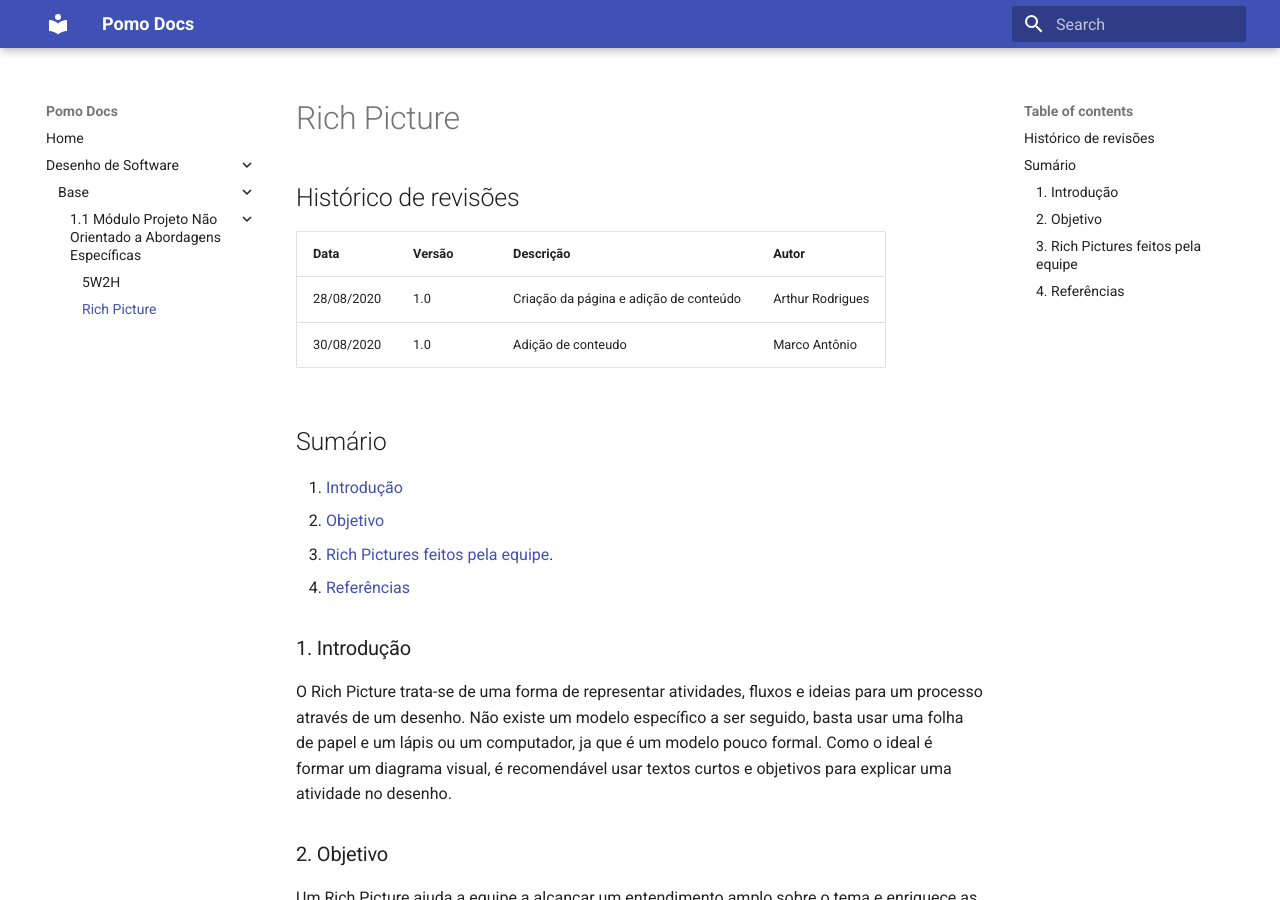
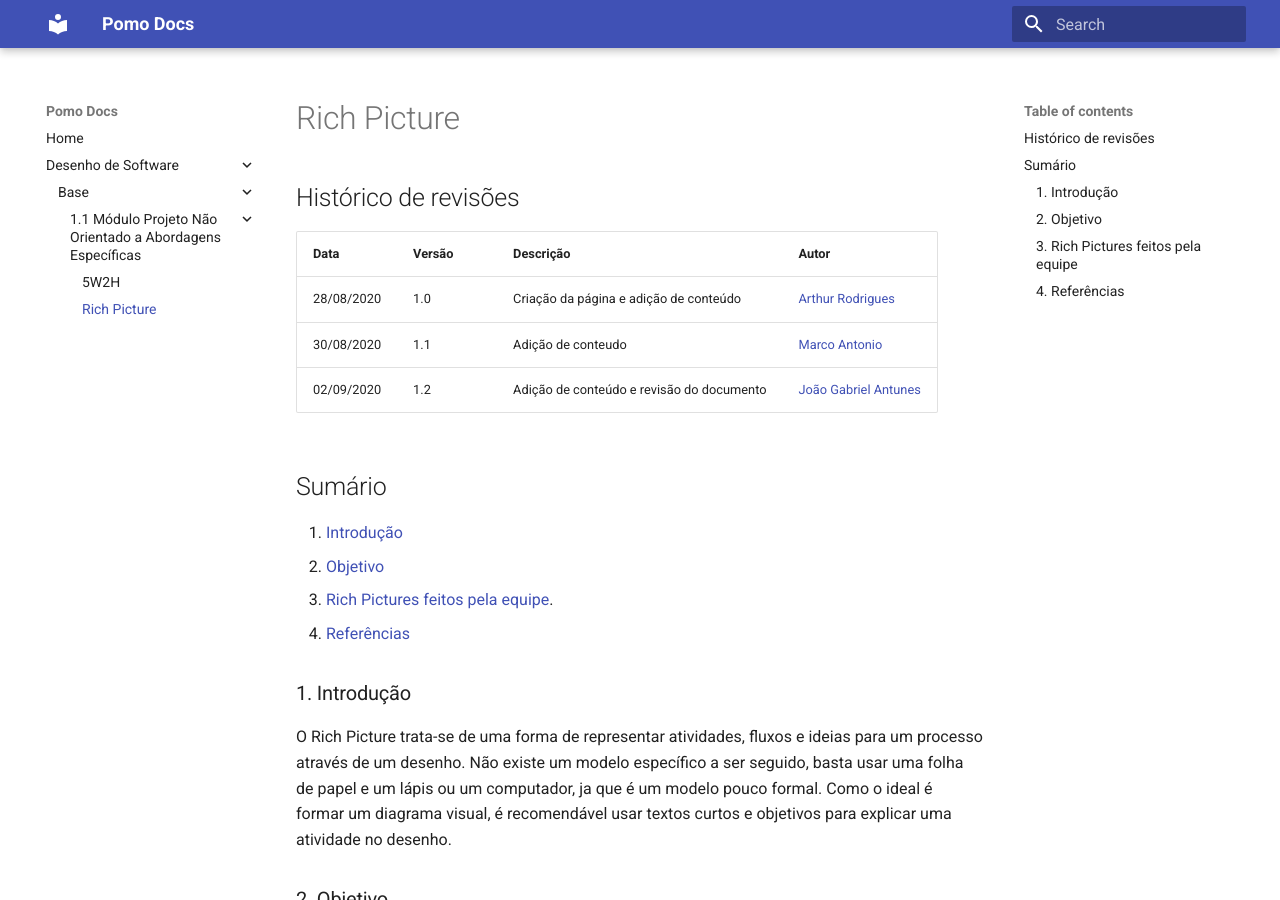
Before and after one commit to UnBArqDsw/2020.1_G6_Pomo, an MkDocs documentation site: the page built from docs/base/modulo1.1/richpicture.md, in a window 1280 px wide and 900 px high. Built offline with MkDocs 1.6.1 and Material for MkDocs 9.7.7, drawn with Linux system fonts in a browser that asks for light colours.

```diff
--- a/docs/base/modulo1.1/richpicture.md
+++ b/docs/base/modulo1.1/richpicture.md
@@ -4,8 +4,9 @@
 
 |Data|Versão|Descrição|Autor|
 |:---|:---|:---|:---|
-|28/08/2020|1.0|Criação da página e adição de conteúdo |Arthur Rodrigues|
-|30/08/2020|1.0|Adição de conteudo|Marco Antônio|
+|28/08/2020|1.0|Criação da página e adição de conteúdo |[Arthur Rodrigues](https://github.com/arthurarp)|
+|30/08/2020|1.1|Adição de conteudo|[Marco Antonio](https://github.com/markinlimac)|
+|02/09/2020|1.2|Adição de conteúdo e revisão do documento|[João Gabriel Antunes](https://github.com/flyerjohn)|
 
 
 ## Sumário
```
Also changed, not shown: other parts of docs/base/modulo1.1/richpicture.md (+2 -0 lines), docs/img/richpictures/joao_v1.jpeg (added).
